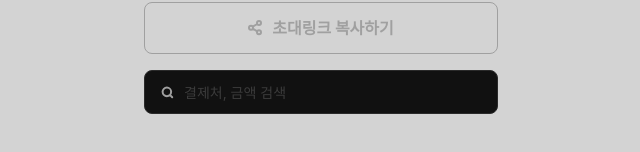
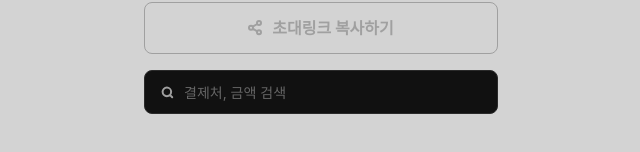
Before and after one commit to mz-children/jungsanjungsan-fe, a React (Vite) app: page /tk in a window 1280 px wide. Shown: the part 478-630 px from the top of the page, without its empty margins (319-959 px from the left). Built offline with nearby package versions, Linux system fonts and the light colour scheme.

Commit message:
fix: SearchInput 컴포넌트 수정 리뷰반영

```diff
--- a/src/components/ui/SearchInput.tsx
+++ b/src/components/ui/SearchInput.tsx
@@ -1,26 +1,42 @@
 import SearchIcon from "../../assets/svg/search.svg?react";
 
 type SearchInputProps = {
+  name?: string;
   value?: string;
   placeholder?: string;
   onChange?: (event: React.ChangeEvent<HTMLInputElement>) => void;
+  onSearch?: () => void;
 };
 
 export default function SearchInput({
+  name,
   value,
   placeholder,
   onChange,
+  onSearch,
 }: SearchInputProps) {
+  const handleSubmit = (e: React.FormEvent<HTMLFormElement>) => {
+    e.preventDefault();
+    onSearch?.();
+  };
+
   return (
-    <div className=" flex items-center gap-2.5 w-full h-[44px] bg-surface-sub border-1 border-border-default rounded-[8px]">
-      <SearchIcon className="ml-4" />
+    <form
+      onSubmit={handleSubmit}
+      className="flex items-center gap-2.5 w-full h-[44px] px-4 bg-surface-sub border border-border-default rounded-[8px] focus-within:border-text-muted"
+    >
+      <button type="submit" className="cursor-pointer">
+        <SearchIcon />
+      </button>
+
       <input
         type="text"
+        name={name}
         placeholder={placeholder}
         value={value}
         onChange={onChange}
-        className="text-text-dim text-body-plain"
+        className="flex-1 bg-transparent text-body-plain text-text-primary placeholder:text-text-dim outline-none"
       />
-    </div>
+    </form>
   );
 }
--- a/src/pages/TestTK.page.tsx
+++ b/src/pages/TestTK.page.tsx
@@ -4,12 +4,20 @@ import VectorIcon from "../assets/svg/Vector.svg?react";
 import SearchInput from "../components/ui/SearchInput";
 import { useState } from "react";
 
+// const [searchText, setSearchText] = useState("");
 function TestPage() {
   const [searchText, setSearchText] = useState("");
 
   const handleCheck = () => {
     console.log("test!");
     alert("this is test");
+  };
+
+  const handleSearch = () => {
+    console.log("Search start~!");
+    console.log(searchText);
+    alert(`검색 : ${searchText}`);
+    setSearchText("");
   };
 
   return (
@@ -37,6 +45,7 @@ function TestPage() {
             setSearchText(e.target.value);
             // console.log(e.target.value);
           }}
+          onSearch={handleSearch}
         />
       </div>
     </div>
```
